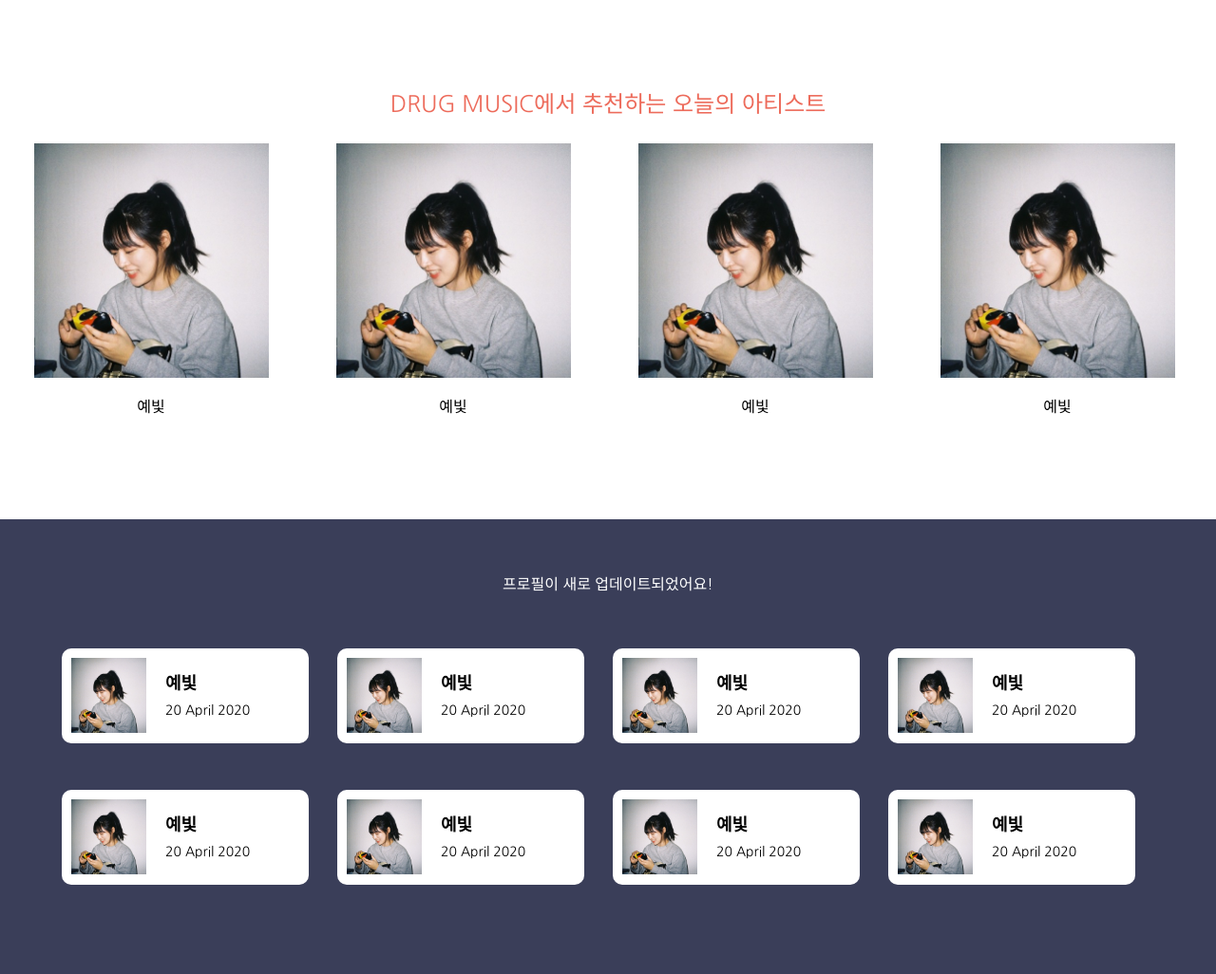
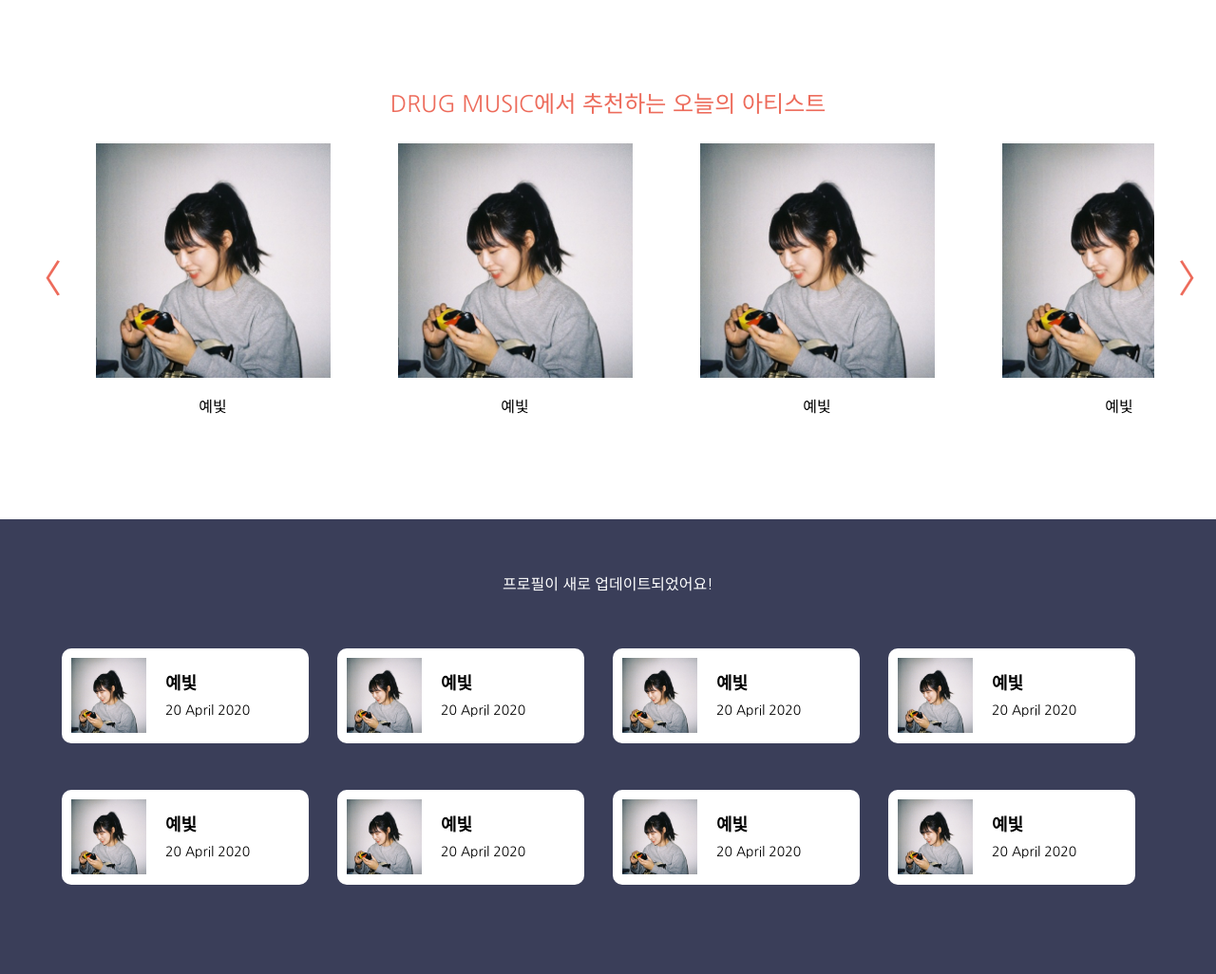
Before and after one commit to 8th-caulion/drugMusic, a Django app: page / in a window 1280 px wide. Shown: the part 226-1252 px from the top of the page at 95% size. Run offline with Django 3.2, Linux system fonts and the light colour scheme.

Commit message:
nav 화살표 추가

```diff
--- a/drugMusicProject/drugMusicApp/templates/main.html
+++ b/drugMusicProject/drugMusicApp/templates/main.html
@@ -19,6 +19,7 @@
                 DRUG MUSIC에서 추천하는 오늘의 아티스트
             </h2>
             <div class="recommendedArtistContainer">
+                <div class="leftArrow">〈</div>
                 <ul>
                     <li class="artist">
                         <img src="{% static 'img/yebit.jpg' %}" />
@@ -41,6 +42,7 @@
                         <div>예빛</div>
                     </li>
                 </ul>
+                <div class="rightArrow">〉</div>
             </div>
         </div>
         <div class="updatedArtistContainer">
--- a/drugMusicProject/static/css/main.css
+++ b/drugMusicProject/static/css/main.css
@@ -23,9 +23,27 @@ h1 span {
     margin-bottom: 30px;
 }
 
-.recommendedArtistContainer {}
+.recommendedArtistContainer {
+    display: flex;
+}
 
 .recommendedArtistContainer .artist {}
+
+.recommendedArtistContainer .leftArrow {
+    display: flex;
+    align-items: center;
+    margin-left: 25px;
+    font-size: 40px;
+    color: #ED6B5B;
+}
+
+.recommendedArtistContainer .rightArrow {
+    display: flex;
+    align-items: center;
+    margin-left: 25px;
+    font-size: 40px;
+    color: #ED6B5B;
+}
 
 .recommendedArtistContainer ul {
     display: flex;
```
